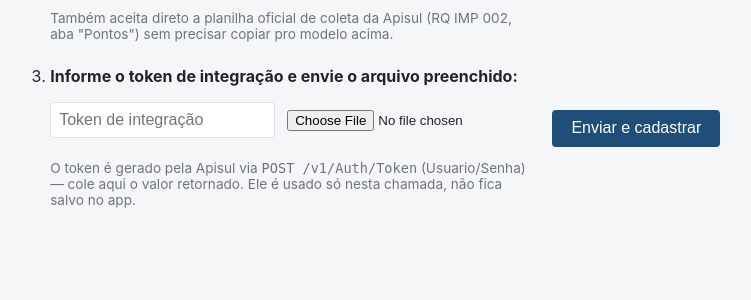
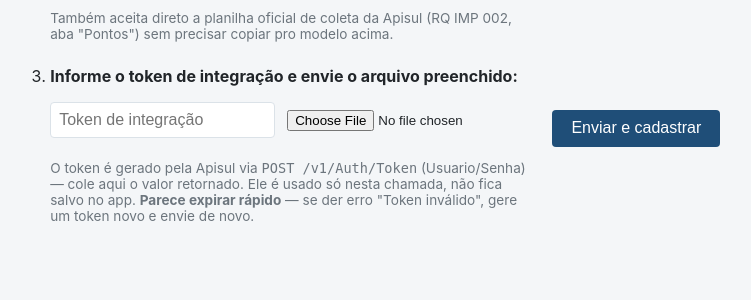
Before and after one commit to eduardogoncalves2706/edg-integracao, a Flask app: page /cadastros/ponto-geografico/ in a window 1280 px wide. Shown: the part 337-637 px from the top of the page, without its empty margins (153-904 px from the left). Run offline with Flask 3, Linux system fonts and the light colour scheme; the visitor is signed in with stand-in values (Sample User, id 1).

Commit message:
Corrige timeout do gunicorn (30s -> 300s) e melhora mensagem de token expirado
Cada chamada real a InserePontoGeografico leva 18-37s (geocodificacao do
lado da Apisul); com o timeout padrao de 30s do gunicorn, o worker era
morto no meio do processamento e o usuario via Internal Server Error.

Tambem detecta o codigo de erro 1002 (token invalido/expirado) e sugere
gerar um token novo na propria mensagem de erro.

Co-Authored-By: Claude Sonnet 5 <noreply@anthropic.com>

```diff
--- a/app/services/ponto_geografico_service.py
+++ b/app/services/ponto_geografico_service.py
@@ -15,6 +15,11 @@ from app.services.soap_client import chamar_operacao
 
 SERVICO = "ponto_geografico"
 OPERACAO_INSERE = "InserePontoGeografico"
+
+# Código de erro da Apisul pra token expirado/inválido (confirmado em teste
+# real em 2026-09-18: mesmo token que funcionou minutos antes passou a
+# devolver isso). Ajuda no diagnóstico exibindo uma dica mais clara.
+CODIGO_ERRO_TOKEN_INVALIDO = 1002
 
 
 @dataclass
@@ -54,6 +59,8 @@ def inserir_ponto_geografico(cfg: ApisulConfig, token: int, payload: dict[str, A
             mensagem_erro = "; ".join(
                 f"[{m.get('Codigo')}] {m.get('Mensagem')}" for m in lista_erros
             )
+            if any(m.get("Codigo") == CODIGO_ERRO_TOKEN_INVALIDO for m in lista_erros):
+                mensagem_erro += " — gere um token novo (o anterior expirou ou já foi usado) e envie de novo."
         else:
             mensagem_erro = "API retornou TransacaoOk=false sem detalhar o motivo."
 
--- a/app/templates/ponto_geografico.html
+++ b/app/templates/ponto_geografico.html
@@ -27,7 +27,8 @@
     <p class="ajuda-campo">
       O token é gerado pela Apisul via <code>POST /v1/Auth/Token</code>
       (Usuario/Senha) — cole aqui o valor retornado. Ele é usado só nesta
-      chamada, não fica salvo no app.
+      chamada, não fica salvo no app. <strong>Parece expirar rápido</strong> —
+      se der erro "Token inválido", gere um token novo e envie de novo.
     </p>
   </li>
 </ol>
```
Also changed, not shown: 1 other file.
